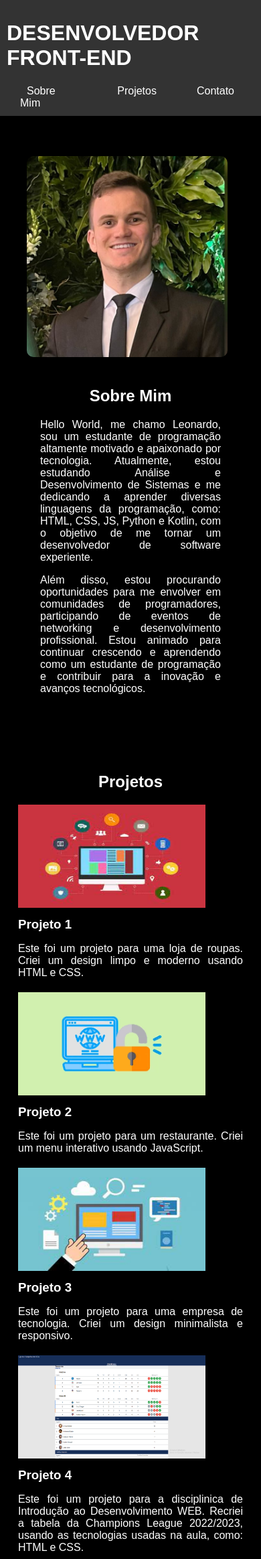
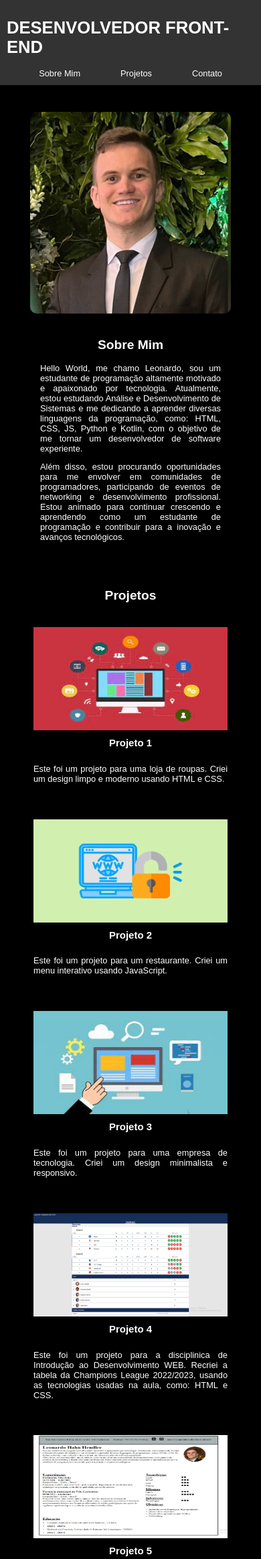
Before and after one commit to leonardohendler/ADS-Ulbra, a PHP site: page / in a window 390 px wide. Shown: the top 2327 px of the page at 67% size. Run offline with PHP 8.4, Linux system fonts and the light colour scheme.

Commit message:
Update style.css

```diff
--- a/Matérias/Introdução Web/Projeto - Display-flex/style.css
+++ b/Matérias/Introdução Web/Projeto - Display-flex/style.css
@@ -1,8 +1,3 @@
-
-
-
-
-
 * {
     box-sizing: border-box;
 }
@@ -19,7 +14,7 @@ header {
     padding: 10px;
     justify-content: space-between;
     align-items: center;
-
+    padding: 10px;
 }
 
 nav ul {
@@ -56,9 +51,7 @@ main {
 section {
     margin: 20px 0;
     width: 100%;
-    max-width: 1000px;
-
-
+    max-width: 1000px; /** largura max 1000px **/
 }
 
 section h2 {
@@ -67,30 +60,41 @@ section h2 {
 .foto img{
     width: 300px;
     border-radius: 10px;
-
 }
 .about{
     padding: 20px;
-
+    display: flex;
 }
 .text{
     padding: 20px;
     text-align: justify;
-
 }
 
+.projetos{
+    display: flex;
+    flex-direction: row;
+    flex-wrap: wrap;
+    justify-content: center;
+}
 
 .projeto {
-
+    display: flex;
+    flex-direction: column;
+    align-items: center;
     margin: 20px 2%;
 }
 
 .projeto img {
     max-width: 100%;
     height: auto;
-    width: 280px;
+    width: 290px;
     height: 154px;
+    min-width: 290px;
 
+}
+
+img:hover{
+    box-shadow: 0 0 20px #ffffff;
 }
 
 .projeto h3 {
@@ -99,7 +103,7 @@ section h2 {
 
 .projeto p {
     text-align: justify;
-
+    max-width: 290px;
 }
 
 form {
@@ -145,10 +149,42 @@ footer {
 }
 
 
+
+
 @media screen and (max-width: 800px) {
-    header {
+header {
     flex-direction: column;
     align-items: center;
-    }
+}
+.about{
+    flex-direction: column;
+    align-items: center;
+}
+.foto{
+    display: flex;
+    justify-content: center;
+}
+
+.projetos{
+    flex-direction: column;
+}
+
+footer{
+    flex-direction: column;
+    align-items: center;
+}
+}
+@media screen and (max-width: 450px) {
+
+body{
+    font-size: 80%;
+}
+
+footer{
+    flex-direction: center;
+}
+section{
+    margin:0
+}
 
 }
```
